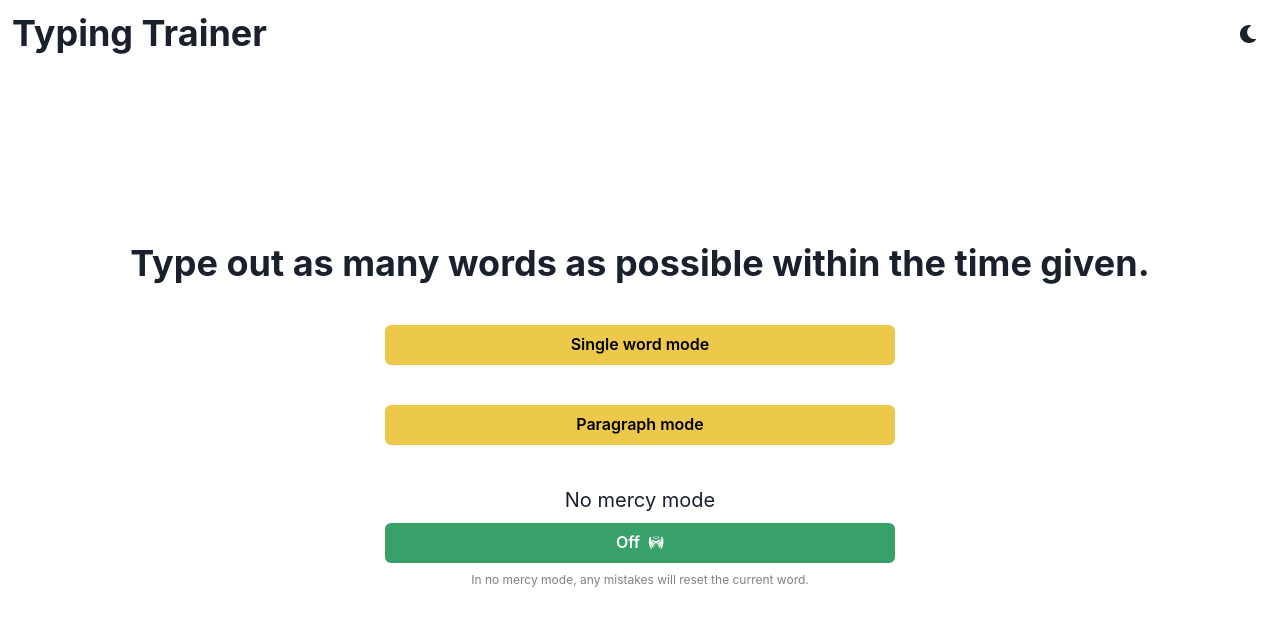
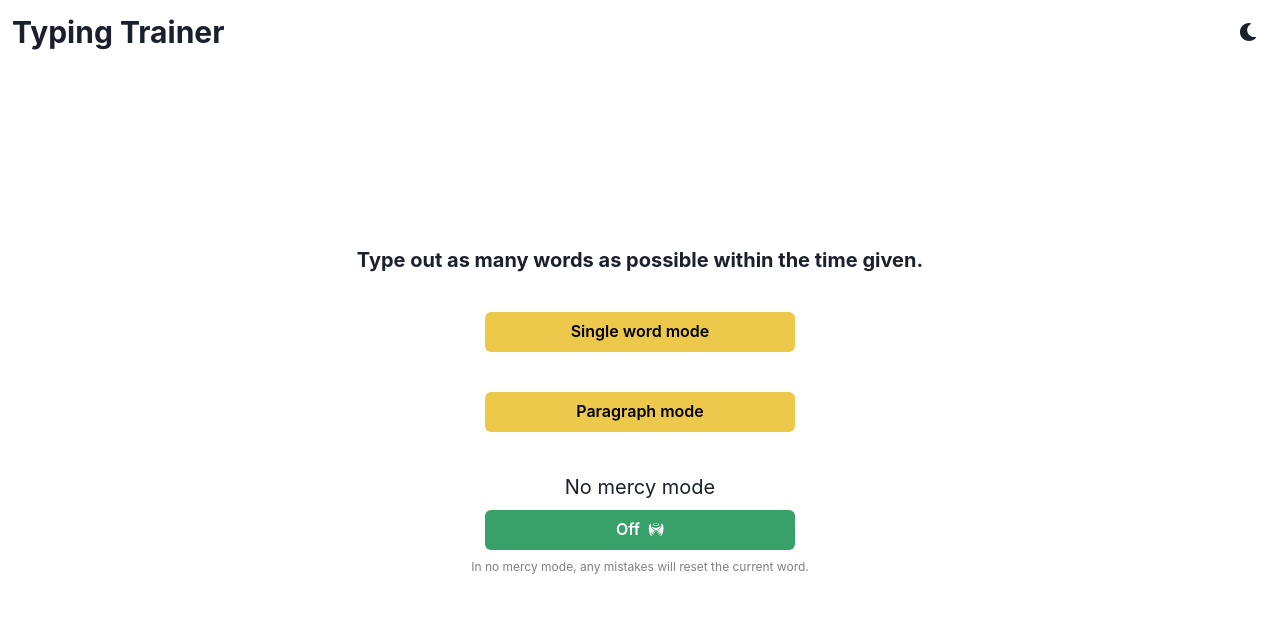
Before and after one commit to battmeech/typing-trainer, a React (Create React App) app: page / in a window 1280 px wide. Shown: the top 626 px of the page. Built offline with nearby package versions, Linux system fonts and the light colour scheme.

Commit message:
chore: slight styling changes

```diff
--- a/src/App.tsx
+++ b/src/App.tsx
@@ -15,11 +15,11 @@ export const App = () => (
     <Box fontSize="xl">
       <Box minH="100vh" p={3}>
         <HStack maxW="1600px" mx="auto" justify="space-between">
-          <Heading>Typing Trainer </Heading>
+          <Heading size="lg">Typing Trainer </Heading>
           <ColorModeSwitcher />
         </HStack>
 
-        <Center h="90vh">
+        <Center h="90vh" p="2">
           <Game />
         </Center>
       </Box>
--- a/src/components/Paragraph.tsx
+++ b/src/components/Paragraph.tsx
@@ -1,4 +1,4 @@
-import { Box, chakra, VStack } from "@chakra-ui/react";
+import { Box, chakra, VStack, Input } from "@chakra-ui/react";
 import React from "react";
 import { useDispatch } from "react-redux";
 import { useGame } from "../ducks";
@@ -35,6 +35,8 @@ export const Paragraph = () => {
           </chakra.span>
         ))}
       </Box>
+
+      <Input autoFocus display="none" />
     </VStack>
   );
 };
--- a/src/components/SingleWord.tsx
+++ b/src/components/SingleWord.tsx
@@ -1,4 +1,4 @@
-import { Text, VStack } from "@chakra-ui/react";
+import { Input, Text, VStack } from "@chakra-ui/react";
 import React from "react";
 import { useDispatch } from "react-redux";
 import { useGame } from "../ducks";
@@ -26,6 +26,8 @@ export const SingleWord = () => {
       <Text fontSize="xxx-large">
         <CurrentWord word={word} characterIndex={characterIndex} />
       </Text>
+
+      <Input autoFocus display="none" />
     </VStack>
   );
 };
--- a/src/components/Start.tsx
+++ b/src/components/Start.tsx
@@ -18,8 +18,8 @@ export const Start = () => {
   };
 
   return (
-    <VStack spacing="10">
-      <Heading>
+    <VStack w={{ base: "100%", lg: "50%" }} spacing="10">
+      <Heading size="md">
         Type out as many words as possible within the time given.
       </Heading>
       <Button colorScheme="yellow" w="50%" onClick={singleWordMode}>
--- a/src/components/Summary.tsx
+++ b/src/components/Summary.tsx
@@ -19,7 +19,7 @@ export const Summary = () => {
   };
 
   return (
-    <VStack w="full" spacing="5">
+    <VStack w={{ base: "100%", lg: "75%" }} spacing="5">
       <Text>Words complete: {wordCount}</Text>
       <Text>Mistakes: {mistakes}</Text>
 
```
